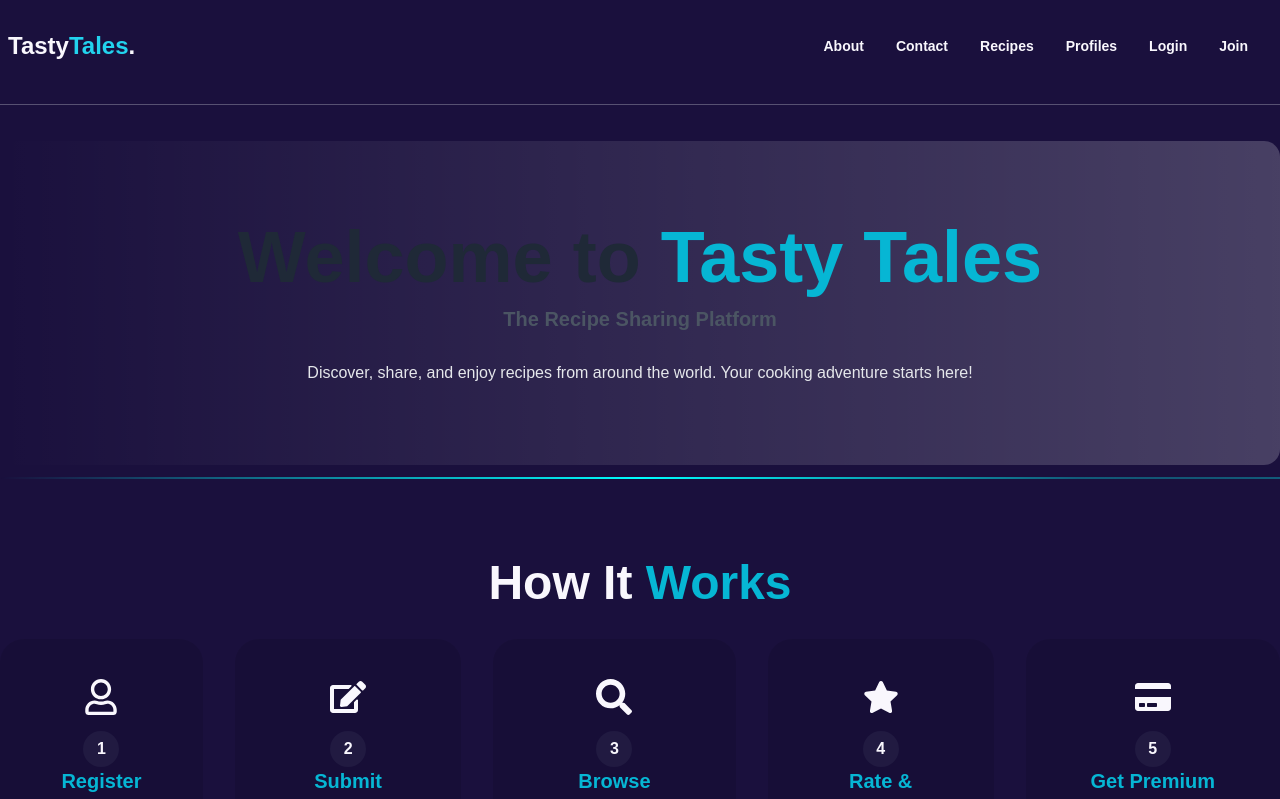
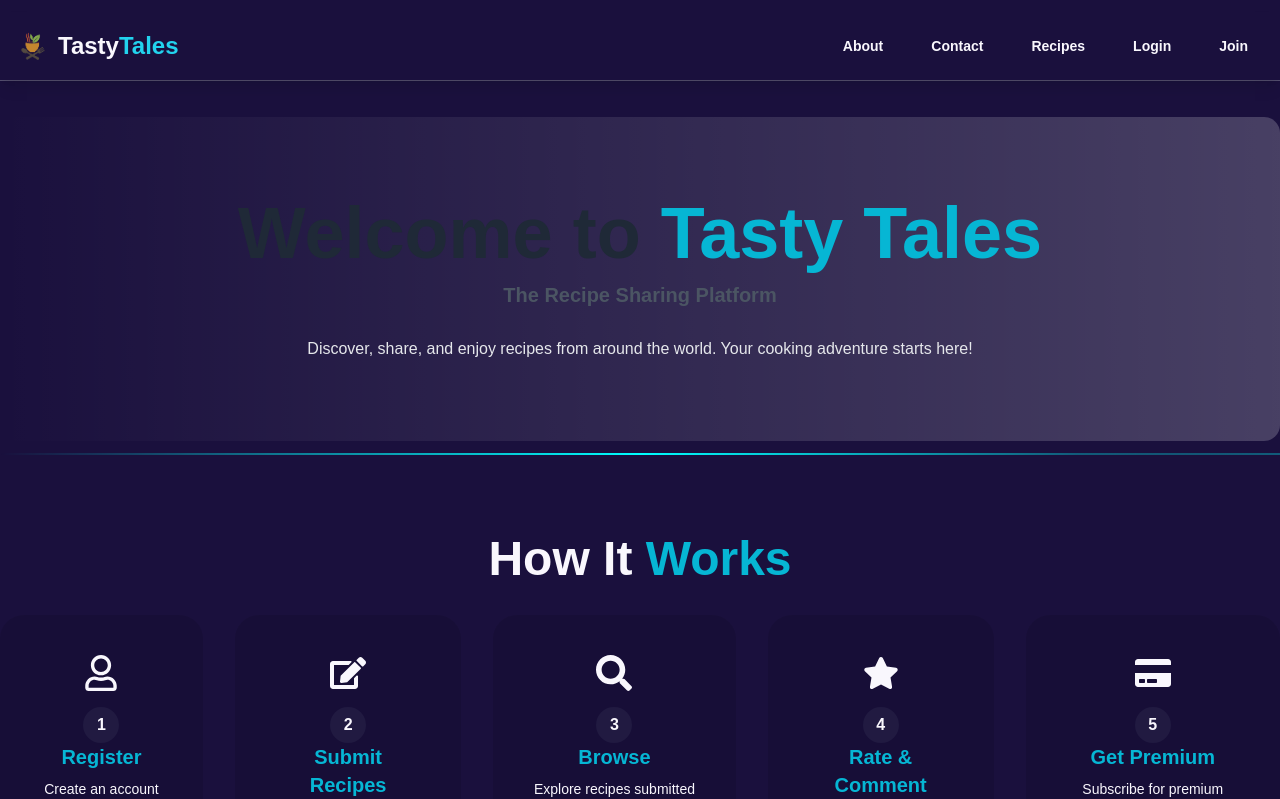
Before and after one commit to devalienbrain/tasty-tales-recipe-sharing-client, a Next.js app: page / in a window 1280 px wide. Shown: the top 799 px of the page. Built offline with nearby package versions, Linux system fonts and the light colour scheme.

Commit message:
Dashboard design fix: Navbar conditional Fix: OK

```diff
--- a/src/app/layout.tsx
+++ b/src/app/layout.tsx
@@ -24,7 +24,7 @@ export default function RootLayout({
           {" "}
           {/* Wrap the layout with ReduxProvider */}
           <Navbar />
-          <hr className="border-t-0.5 border-gray-200/30 my-6" />
+          <hr className="border-t-0.5 border-gray-200/30 mb-6" />
           <div className="min-h-screen p-3 md:px-0">{children}</div>
           <hr className="border-t-0.5 border-gray-200/30 my-6" />
           <Footer />
--- a/src/components/shared/Navbar.tsx
+++ b/src/components/shared/Navbar.tsx
@@ -1,12 +1,30 @@
+"use client";
+
 import Link from "next/link";
+import { useAppSelector } from "@/redux/hook";
+import Image from "next/image";
+import { useDispatch } from "react-redux";
+import { useRouter } from "next/navigation";
+import { logout } from "@/redux/slices/authSlice";
+import { MdLogout } from "react-icons/md";
+import logo from "../../assets/TastyTale.png"
+const Navbar = () => {
+  const currentUser = useAppSelector((state) => state.user?.currentUser?.user); // Get the currentUser from Redux
+  const dispatch = useDispatch();
+  const router = useRouter();
 
-const Navbar = () => {
+  const handleLogout = () => {
+    dispatch(logout()); // Dispatch logout action
+    localStorage.removeItem("accessToken"); // Clear token on logout
+    router.push("/"); // Use the new router for navigation
+  };
+
   return (
     <div className="drawer pt-3 font-semibold">
       <input id="my-drawer-3" type="checkbox" className="drawer-toggle" />
       <div className="drawer-content flex flex-col">
         {/* Navbar */}
-        <div className="navbar w-full">
+        <div className="navbar w-full shadow-lg">
           <div className="flex-none lg:hidden">
             <label
               htmlFor="my-drawer-3"
@@ -28,33 +46,86 @@ const Navbar = () => {
               </svg>
             </label>
           </div>
-          <div className="flex-1 font-extrabold text-2xl">
-            <a href="/">
-              Tasty<span className="text-cyan-400">Tales</span>.{" "}
-            </a>
+          <div className="flex-1 flex justify-start items-center font-extrabold text-2xl">
+          <Image
+                          src= {logo}
+                          alt="TastyTaleLogo"
+                          width={50}
+                          height={50}
+                          className="rounded-full object-cover"
+                        />
+            <Link href="/">
+              <span>
+                Tasty<span className="text-cyan-400">Tales</span>
+              </span>
+            </Link>
           </div>
-          <div className="hidden flex-none lg:block">
-            <ul className="menu menu-horizontal">
-              {/* Navbar menu content here */}
-
+          <div className="hidden flex-none lg:flex items-center">
+            <ul className="menu menu-horizontal space-x-4 flex justify-end items-center">
+              {/* Navbar menu content */}
               <li>
-                <a href="/about">About</a>
+                <Link href="/about" className="hover:text-cyan-400">
+                  About
+                </Link>
               </li>
               <li>
-                <a href="/contact">Contact</a>
+                <Link href="/contact" className="hover:text-cyan-400">
+                  Contact
+                </Link>
               </li>
               <li>
-                <a href="/recipes">Recipes</a>
+                <Link href="/recipes" className="hover:text-cyan-400">
+                  Recipes
+                </Link>
+              </li>
+
+              {currentUser ? (
+                <>
+                  {/* Show dashboard, profile image, and logout if user exists */}
+                  <li></li>
+                  <li>
+                    {/* Profile Picture */}
+                    <Link href="/dashboard" className="hover:text-cyan-400">
+                      {currentUser?.photoUrl ? (
+                        <Image
+                          src={currentUser.photoUrl} // User profile picture
+                          alt={currentUser.name}
+                          width={40}
+                          height={40}
+                          className="rounded-full object-cover"
+                        />
+                      ) : (
+                        <div className="w-10 h-10 rounded-full border-2 border-blue-500 flex items-center justify-center text-gray-400">
+                          Dashboard
+                        </div>
+                      )}
+                    </Link>
                   </li>
                   <li>
-                <a>Profiles</a>
+                    <button
+                      className="btn btn-ghost text-red-500"
+                      aria-label="Logout"
+                      onClick={handleLogout}
+                    >
+                       <MdLogout className="text-xl" />
+                    </button>
+                  </li>
+                </>
+              ) : (
+                <>
+                  {/* Show login and join if user doesn't exist */}
+                  <li>
+                    <Link href="/login" className="hover:text-cyan-400">
+                      Login
+                    </Link>
                   </li>
                   <li>
-                <a href="/login">Login</a>
+                    <Link href="/register" className="hover:text-cyan-400">
+                      Join
+                    </Link>
                   </li>
-              <li>
-                <a href="/register">Join</a>
-              </li>
+                </>
+              )}
             </ul>
           </div>
         </div>
@@ -65,30 +136,40 @@ const Navbar = () => {
           aria-label="close sidebar"
           className="drawer-overlay"
         ></label>
-        <ul className="menu bg-base-200 min-h-full w-80 p-4">
-          {/* Sidebar content here */}
-
+        <ul className="menu min-h-full w-80 p-4 space-y-4">
+          {/* Sidebar content */}
           <li>
-            <a href="/about">About</a>
+            <Link href="/about">About</Link>
           </li>
           <li>
-            <a href="/contact">Contact</a>
+            <Link href="/contact">Contact</Link>
           </li>
           <li>
-            <a>Recipes</a>
+            <Link href="/recipes">Recipes</Link>
+          </li>
+          {currentUser ? (
+            <>
+              <li>
+                <Link href="/dashboard">Dashboard</Link>
               </li>
               <li>
-            <a>Profiles</a>
+                <button className="btn btn-ghost" onClick={handleLogout}>
+                  Logout
+                </button>
+              </li>
+            </>
+          ) : (
+            <>
+              <li>
+                <Link href="/login">Login</Link>
               </li>
               <li>
-            <a href="/login">Login</a>
+                <Link href="/register">Join</Link>
               </li>
-          <li>
-            <a href="/register">Join</a>
-          </li>
+            </>
+          )}
         </ul>
       </div>
-      <hr />
     </div>
   );
 };
```
Also changed, not shown: src/assets/TastyTale.png (added). Lines whose indentation alone changed are shown as unchanged.
